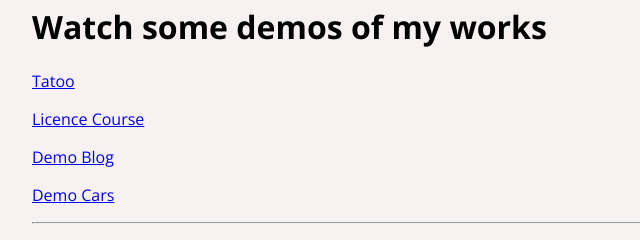
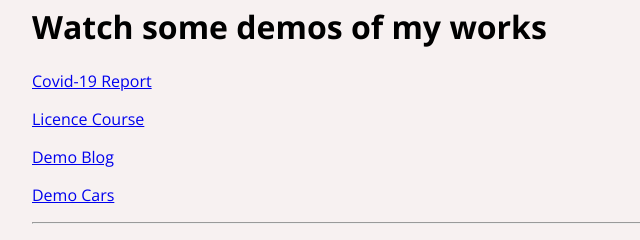
Before and after one commit to Denisijcu/dslresume, a plain HTML site: page index.html in a window 1280 px wide. Shown: the part 1658-1898 px from the top of the page, 64-704 px from the left. Drawn offline with nearby package versions, Linux system fonts and the light colour scheme.

Commit message:
Update index.html

```diff
--- a/index.html
+++ b/index.html
@@ -327,7 +327,7 @@
           <h1>Watch some demos of my works</h1>
 
           <p>
-            <a href="https://covid19repo.netlify.app/">Tatoo</a>
+            <a href="https://covid19repo.netlify.app/">Covid-19 Report </a>
           </p>
           <p>
             <a href="https://mynewlicense.netlify.com">Licence Course</a>
```
